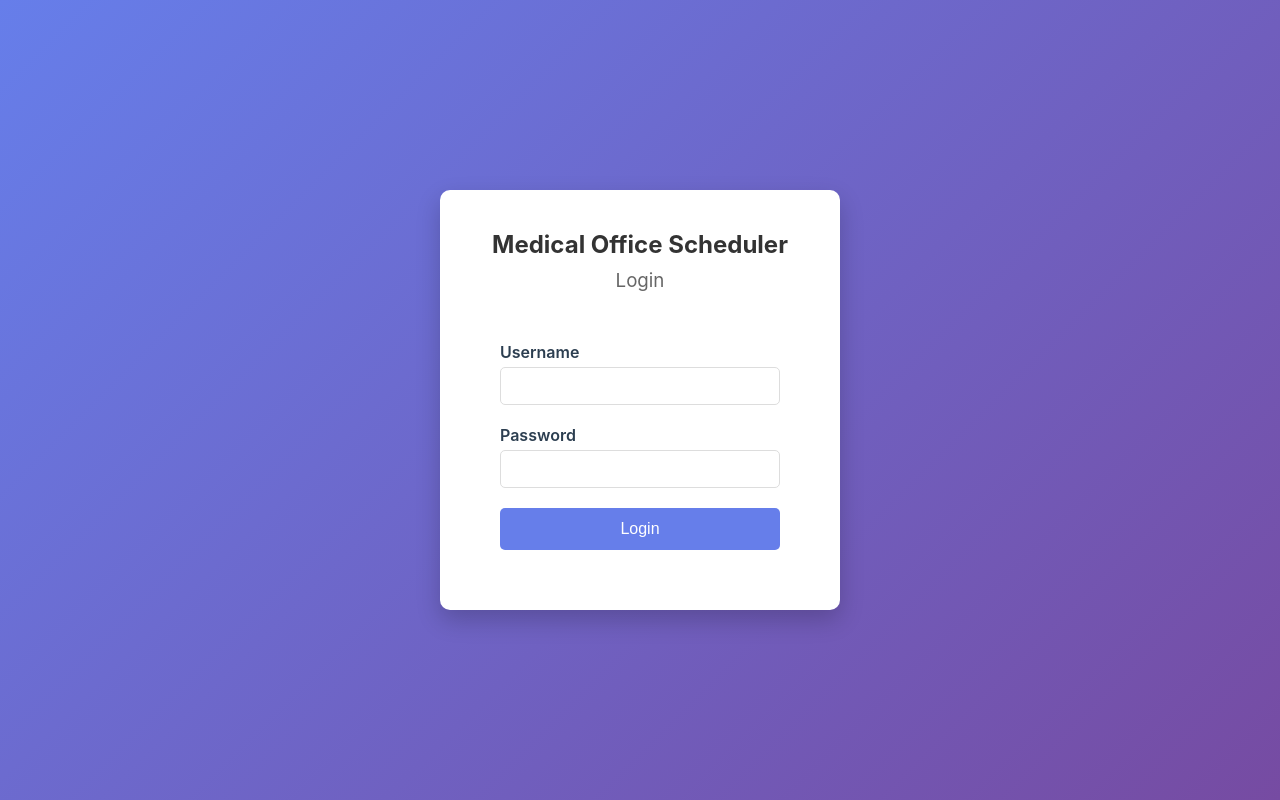
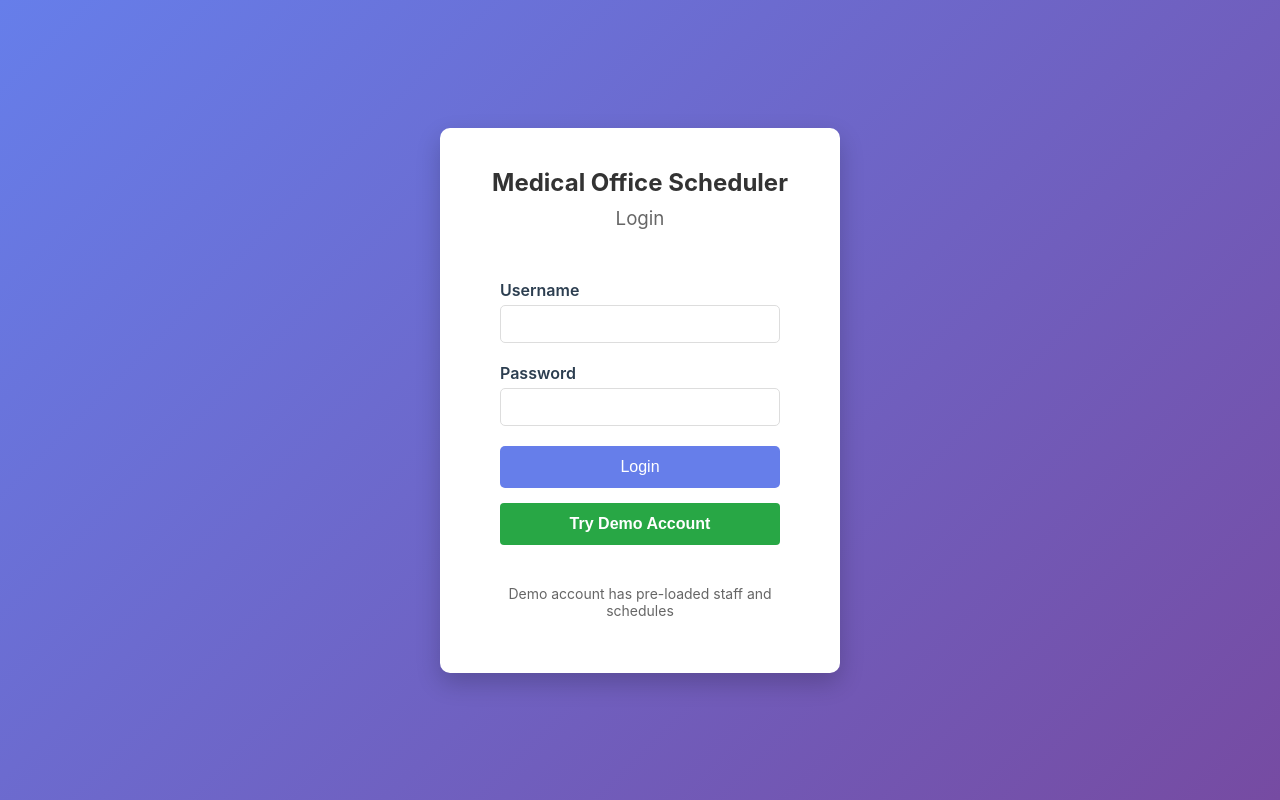
Before and after one commit to danielleshokrian/medical-office-scheduler, a React (Create React App) app in the folder frontend/: page /login in a window 1280 px wide. Built offline with nearby package versions, Linux system fonts and the light colour scheme; no server answers.

Commit message:
added demo button

```diff
--- a/frontend/src/components/Login.js
+++ b/frontend/src/components/Login.js
@@ -15,6 +15,17 @@ function Login() {
     setError('');
 
     const result = await login(username, password);
+
+    if (result.success) {
+      navigate('/');
+    } else {
+      setError(result.error);
+    }
+  };
+
+  const handleDemoLogin = async () => {
+    setError('');
+    const result = await login('admin', 'admin123');
 
     if (result.success) {
       navigate('/');
@@ -55,7 +66,39 @@ function Login() {
           <button type="submit" className="login-button">
             Login
           </button>
+
+          <button
+            type="button"
+            onClick={handleDemoLogin}
+            className="demo-button"
+            style={{
+              marginTop: '15px',
+              backgroundColor: '#28a745',
+              color: 'white',
+              border: 'none',
+              padding: '12px 24px',
+              borderRadius: '4px',
+              cursor: 'pointer',
+              width: '100%',
+              fontSize: '16px',
+              fontWeight: '600',
+              transition: 'background-color 0.2s'
+            }}
+            onMouseOver={(e) => e.target.style.backgroundColor = '#218838'}
+            onMouseOut={(e) => e.target.style.backgroundColor = '#28a745'}
+          >
+           Try Demo Account
+          </button>
         </form>
+
+        <p style={{
+          marginTop: '20px',
+          fontSize: '14px',
+          color: '#666',
+          textAlign: 'center'
+        }}>
+          Demo account has pre-loaded staff and schedules
+        </p>
       </div>
     </div>
   );
```
